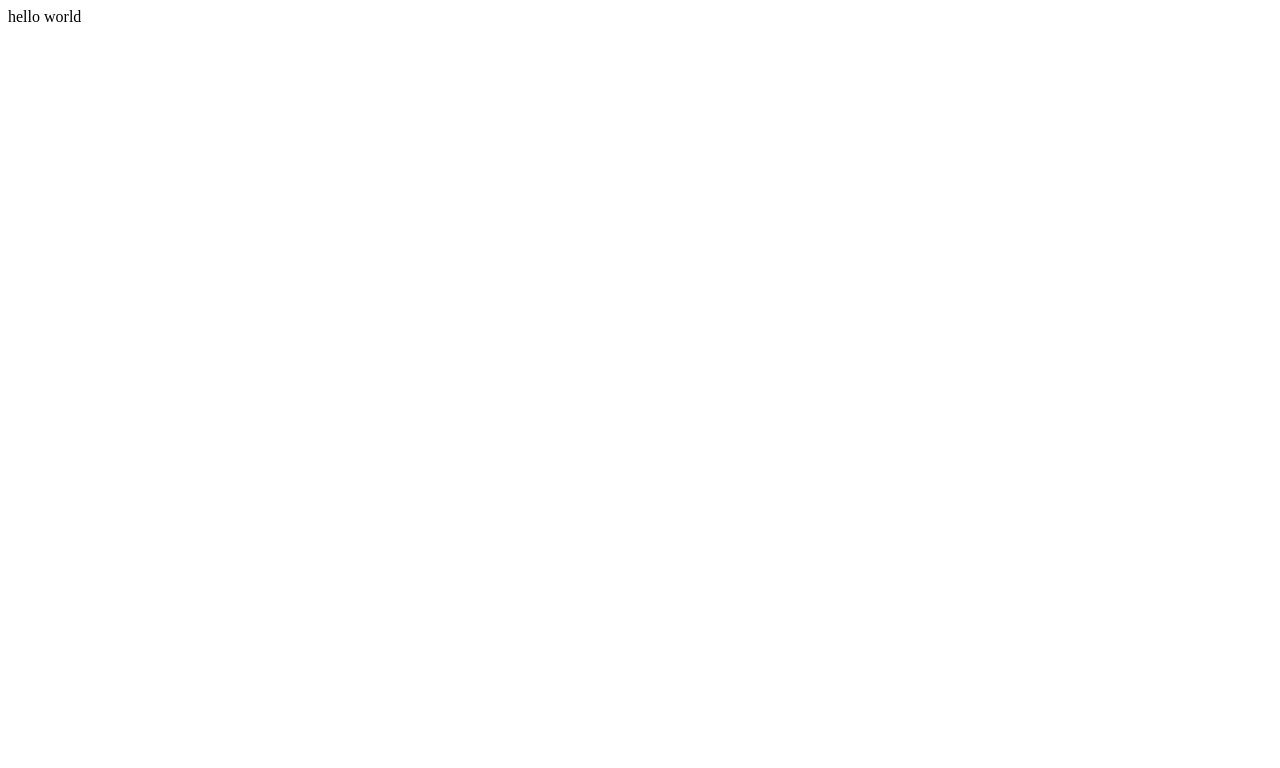
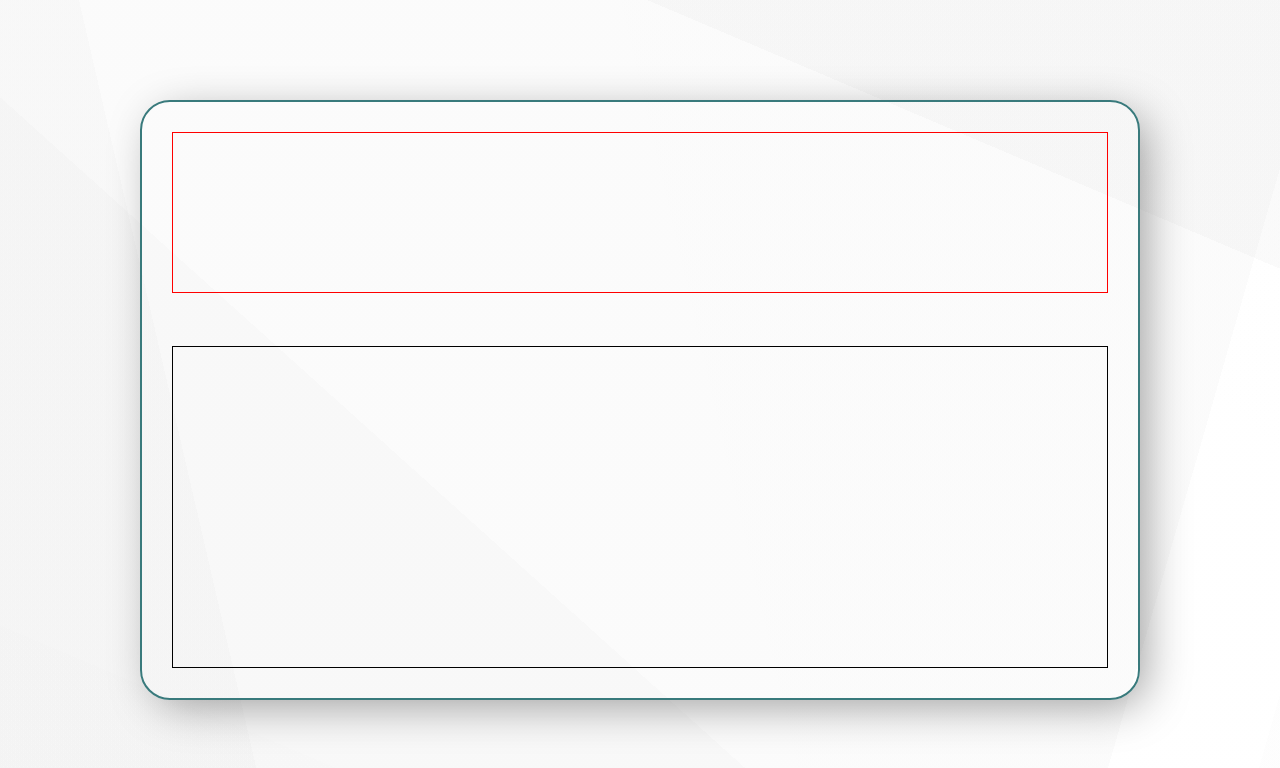
Before and after one commit to lavaboy1738/jt-case, a React (Create React App) app: page / in a window 1280 px wide. Shown: the top 768 px of the page. Built offline with nearby package versions, Linux system fonts and the light colour scheme.

Commit message:
layout setup complete

```diff
--- a/package.json
+++ b/package.json
@@ -10,10 +10,13 @@
     "@types/node": "^12.0.0",
     "@types/react": "^17.0.0",
     "@types/react-dom": "^17.0.0",
+    "@types/styled-components": "^5.1.9",
     "moment": "^2.29.1",
+    "node-sass": "^5.0.0",
     "react": "^17.0.2",
     "react-dom": "^17.0.2",
     "react-scripts": "4.0.3",
+    "styled-components": "^5.3.0",
     "typescript": "^4.1.2",
     "web-vitals": "^1.0.1"
   },
--- a/public/index.html
+++ b/public/index.html
@@ -25,6 +25,8 @@
       Learn how to configure a non-root public URL by running `npm run build`.
     -->
     <title>React App</title>
+    <link rel="preconnect" href="https://fonts.gstatic.com">
+    <link href="https://fonts.googleapis.com/css2?family=Poppins:wght@200;400&display=swap" rel="stylesheet">
   </head>
   <body>
     <noscript>You need to enable JavaScript to run this app.</noscript>
--- /dev/null
+++ b/src/App.scss
@@ -0,0 +1,19 @@
+:root{
+    --seagreen: #397a7c;
+}
+
+*{
+    padding: 0;
+    margin: 0;
+    box-sizing: border-box;
+    font-family: 'Poppins', sans-serif;
+}
+
+.App{
+    width: 100vw;
+    height: 100vh;
+    background-image: linear-gradient(23deg, rgba(202, 202, 202,0.02) 0%, rgba(202, 202, 202,0.02) 13%,transparent 13%, transparent 80%,rgba(11, 11, 11,0.02) 80%, rgba(11, 11, 11,0.02) 100%),linear-gradient(42deg, rgba(98, 98, 98,0.02) 0%, rgba(98, 98, 98,0.02) 36%,transparent 36%, transparent 77%,rgba(252, 252, 252,0.02) 77%, rgba(252, 252, 252,0.02) 100%),linear-gradient(286deg, rgba(173, 173, 173,0.02) 0%, rgba(173, 173, 173,0.02) 2%,transparent 2%, transparent 12%,rgba(59, 59, 59,0.02) 12%, rgba(59, 59, 59,0.02) 100%),linear-gradient(77deg, rgba(87, 87, 87,0.02) 0%, rgba(87, 87, 87,0.02) 18%,transparent 18%, transparent 55%,rgba(247, 247, 247,0.02) 55%, rgba(247, 247, 247,0.02) 100%),linear-gradient(90deg, rgb(255,255,255),rgb(255,255,255));
+    display: flex;
+    justify-content: center;
+    align-items: center;
+}
--- a/src/App.tsx
+++ b/src/App.tsx
@@ -1,9 +1,11 @@
 import React from 'react';
+import "./App.scss"
+import {Layout} from "./Components/layout";
 
 function App() {
   return (
     <div className="App">
-      hello world
+      <Layout/>
     </div>
   );
 }
--- /dev/null
+++ b/src/Components/layout.tsx
@@ -0,0 +1,31 @@
+import React from "react";
+import styled from "styled-components";
+
+const LayoutStyles = styled.div`
+    border: 2px solid var(--seagreen);
+    padding: 30px;
+    width: 1000px;
+    height: 600px;
+    border-radius: 30px;
+    box-shadow: 10px 10px 46px -6px rgba(0,0,0,0.39);
+    display: flex;
+    flex-direction: column;
+    justify-content: space-between;
+    .top{
+        height: 30%;
+        border: 1px solid red;
+    }
+    .bottom{
+        height: 60%;
+        border: 1px solid black;
+    }
+`
+
+export const Layout = ()=>{
+    return(
+        <LayoutStyles>
+            <div className="top"></div>
+            <div className="bottom"></div>
+        </LayoutStyles>
+    )
+}
```
Also changed, not shown: 1 other file (tests, documents, lock files or other folders).
